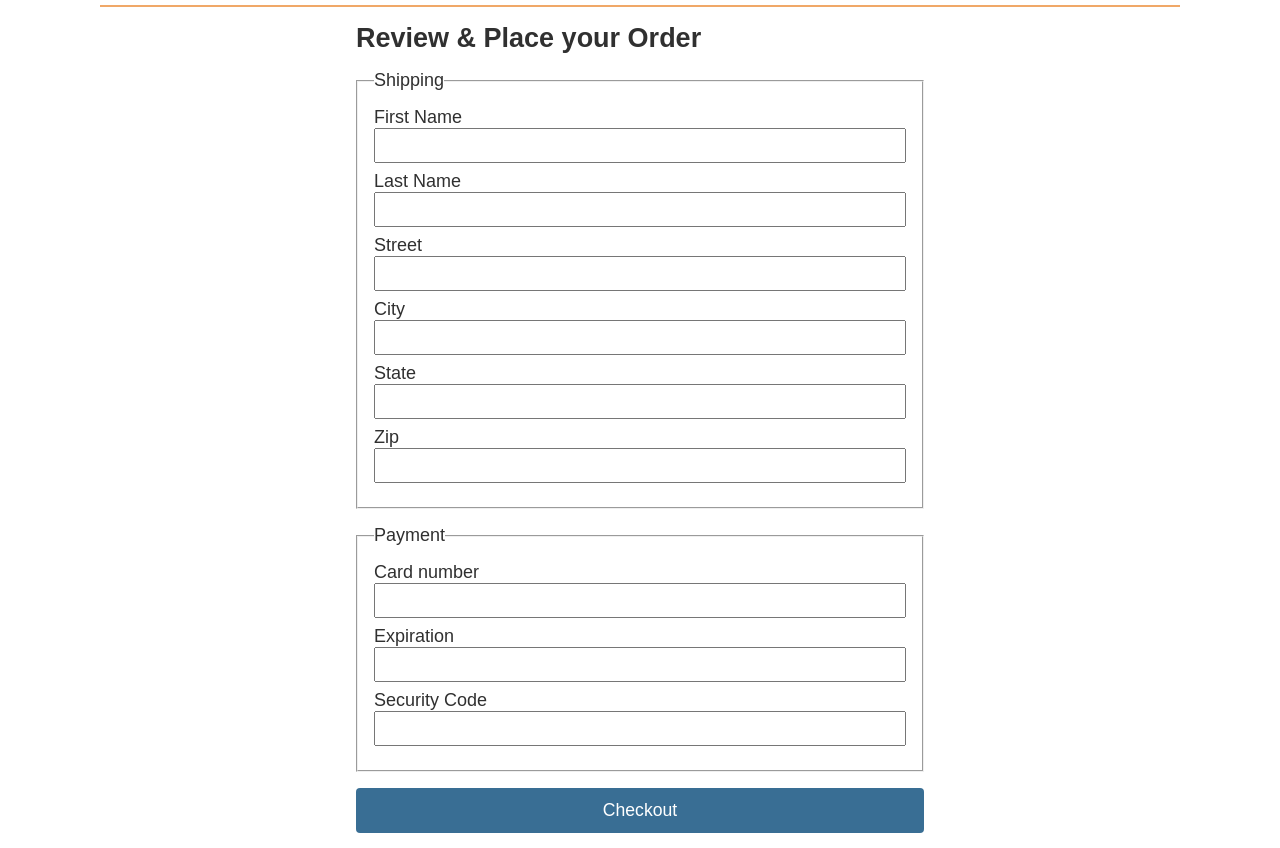
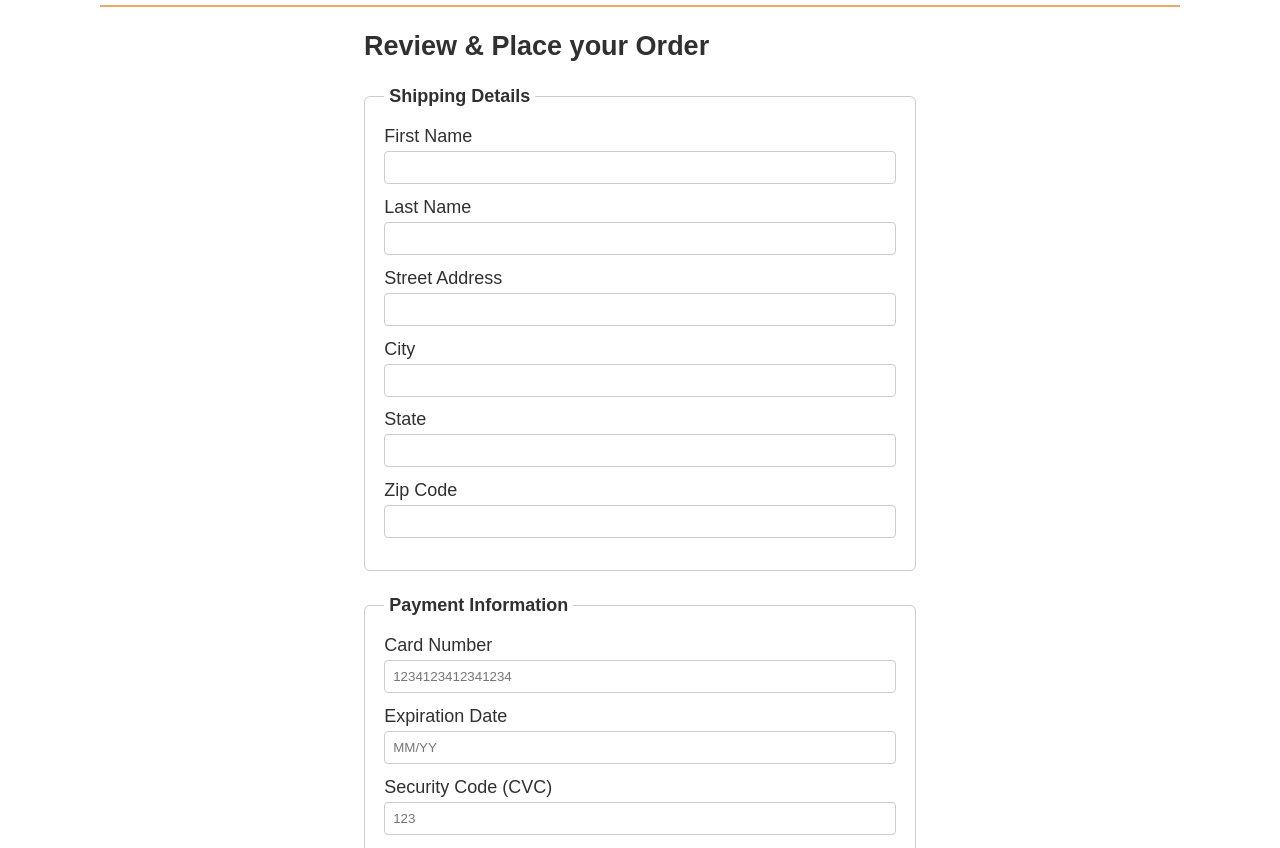
Before and after one commit to stephanom7/wdd330, a website built with Vite: page src/checkout/index.html in a window 1280 px wide. Shown: the part 91-939 px from the top of the page. Built offline with nearby package versions, Linux system fonts and the light colour scheme; files whose address does not match are found by name.

Commit message:
Render complete checkout form with image path fix

```diff
--- a/src/checkout/index.html
+++ b/src/checkout/index.html
@@ -6,7 +6,7 @@
     <title>Sleep Outside | Checkout</title>
     <link rel="stylesheet" href="../css/style.css" />
     <style>
-      /* Style safety net to prevent giant SVG/Image layout bugs */
+      /* Style safety net */
       img, svg {
         max-width: 100%;
         height: auto;
@@ -25,64 +25,65 @@
     <header class="divider">
       <div class="logo">
         <a href="../index.html">
-          <img src="../images/noun_Tent_2517.svg" alt="tent logo" style="width: 60px; height: 60px;" />
+          <img src="../public/images/noun_Tent_2517.svg" onerror="this.src='../images/noun_Tent_2517.svg'" alt="tent logo" style="width: 60px; height: 60px;" />
         </a>
         <a href="../index.html"> Sleep<span class="highlight">Outside</span></a>
       </div>
     </header>
-    <main class="divider" style="padding: 1rem; max-width: 600px; margin: 0 auto;">
+    <main class="divider" style="padding: 1.5rem; max-width: 600px; margin: 0 auto;">
       <h2>Review & Place your Order</h2>
-      <form id="checkout-form" style="margin-top: 1rem;">
-        <fieldset style="padding: 1rem; margin-bottom: 1rem;">
-          <legend>Shipping</legend>
-          <label style="display:block; margin-bottom: 0.5rem;">
+
+      <form id="checkout-form" style="margin-top: 1.5rem;">
+        <fieldset style="padding: 1.2rem; margin-bottom: 1.5rem; border: 1px solid #ccc; border-radius: 6px;">
+          <legend style="padding: 0 5px; font-weight: bold;">Shipping Details</legend>
+          <label style="display:block; margin-bottom: 0.8rem;">
             First Name
-            <input type="text" name="fname" required style="width: 100%; padding: 8px;" />
+            <input type="text" name="fname" required style="width: 100%; padding: 8px; margin-top: 4px; border: 1px solid #ccc; border-radius: 4px;" />
           </label>
-          <label style="display:block; margin-bottom: 0.5rem;">
+          <label style="display:block; margin-bottom: 0.8rem;">
             Last Name
-            <input type="text" name="lname" required style="width: 100%; padding: 8px;" />
+            <input type="text" name="lname" required style="width: 100%; padding: 8px; margin-top: 4px; border: 1px solid #ccc; border-radius: 4px;" />
           </label>
-          <label style="display:block; margin-bottom: 0.5rem;">
-            Street
-            <input type="text" name="street" required style="width: 100%; padding: 8px;" />
+          <label style="display:block; margin-bottom: 0.8rem;">
+            Street Address
+            <input type="text" name="street" required style="width: 100%; padding: 8px; margin-top: 4px; border: 1px solid #ccc; border-radius: 4px;" />
           </label>
-          <label style="display:block; margin-bottom: 0.5rem;">
+          <label style="display:block; margin-bottom: 0.8rem;">
             City
-            <input type="text" name="city" required style="width: 100%; padding: 8px;" />
+            <input type="text" name="city" required style="width: 100%; padding: 8px; margin-top: 4px; border: 1px solid #ccc; border-radius: 4px;" />
           </label>
-          <label style="display:block; margin-bottom: 0.5rem;">
+          <label style="display:block; margin-bottom: 0.8rem;">
             State
-            <input type="text" name="state" required style="width: 100%; padding: 8px;" />
+            <input type="text" name="state" required style="width: 100%; padding: 8px; margin-top: 4px; border: 1px solid #ccc; border-radius: 4px;" />
           </label>
-          <label style="display:block; margin-bottom: 0.5rem;">
-            Zip
-            <input type="text" name="zip" required style="width: 100%; padding: 8px;" />
+          <label style="display:block; margin-bottom: 0.8rem;">
+            Zip Code
+            <input type="text" name="zip" required style="width: 100%; padding: 8px; margin-top: 4px; border: 1px solid #ccc; border-radius: 4px;" />
           </label>
         </fieldset>
 
-        <fieldset style="padding: 1rem; margin-bottom: 1rem;">
-          <legend>Payment</legend>
-          <label style="display:block; margin-bottom: 0.5rem;">
-            Card number
-            <input type="text" name="cardNumber" required style="width: 100%; padding: 8px;" />
+        <fieldset style="padding: 1.2rem; margin-bottom: 1.5rem; border: 1px solid #ccc; border-radius: 6px;">
+          <legend style="padding: 0 5px; font-weight: bold;">Payment Information</legend>
+          <label style="display:block; margin-bottom: 0.8rem;">
+            Card Number
+            <input type="text" name="cardNumber" required placeholder="1234123412341234" style="width: 100%; padding: 8px; margin-top: 4px; border: 1px solid #ccc; border-radius: 4px;" />
           </label>
-          <label style="display:block; margin-bottom: 0.5rem;">
-            Expiration
-            <input type="text" name="expiration" required style="width: 100%; padding: 8px;" />
+          <label style="display:block; margin-bottom: 0.8rem;">
+            Expiration Date
+            <input type="text" name="expiration" required placeholder="MM/YY" style="width: 100%; padding: 8px; margin-top: 4px; border: 1px solid #ccc; border-radius: 4px;" />
           </label>
-          <label style="display:block; margin-bottom: 0.5rem;">
-            Security Code
-            <input type="text" name="code" required style="width: 100%; padding: 8px;" />
+          <label style="display:block; margin-bottom: 0.8rem;">
+            Security Code (CVC)
+            <input type="text" name="code" required placeholder="123" style="width: 100%; padding: 8px; margin-top: 4px; border: 1px solid #ccc; border-radius: 4px;" />
           </label>
         </fieldset>
 
-        <button type="submit" id="checkoutSubmit" style="width: 100%; padding: 12px; background-color: #396e94; color: white; border: none; border-radius: 4px; font-size: 1.1rem; cursor: pointer;">
-          Checkout
+        <button type="submit" id="checkoutSubmit" style="width: 100%; padding: 12px; background-color: #525b0f; color: white; border: none; border-radius: 4px; font-size: 1.1rem; cursor: pointer; font-weight: bold;">
+          Place Order
         </button>
       </form>
     </main>
-    <footer style="text-align: center; padding: 1rem;">
+    <footer style="text-align: center; padding: 1rem; margin-top: 2rem;">
       &copy;2025 ⛺ SleepOutside ⛺ WDD 330
     </footer>
     <script src="./checkout.js" type="module"></script>
```
